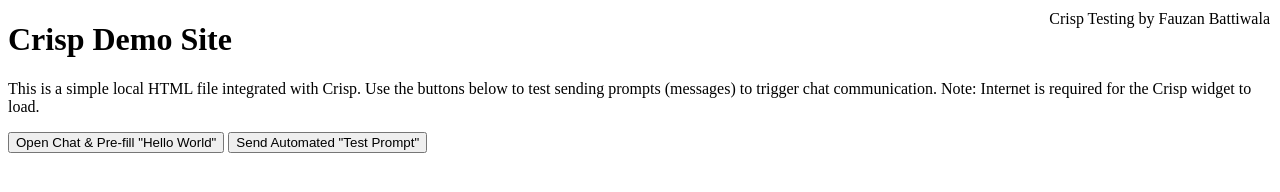
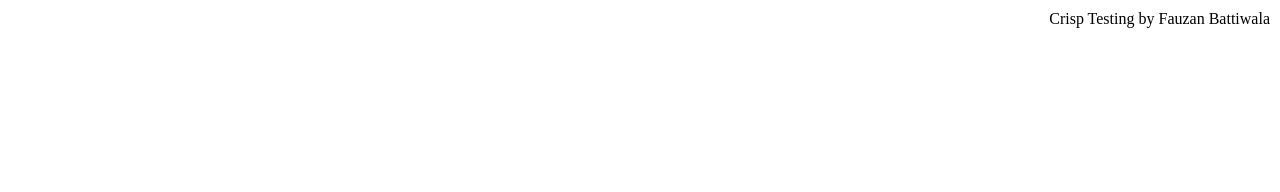
Before and after one commit to FauzanBattiwala/Crisp-Demo, a plain HTML site: page index.html in a window 1280 px wide. Drawn offline with Linux system fonts and the light colour scheme.

Commit message:
Update index.html

```diff
--- a/index.html
+++ b/index.html
@@ -1,4 +1,3 @@
-<!DOCTYPE html>
 <html lang="en">
 <head>
 <meta charset="UTF-8">
@@ -26,7 +25,6 @@
 color: black; /* Default color; change if needed */
 animation: blink 1s infinite; /* Blinking animation: 1s duration, infinite loop */
 }
-
 @keyframes blink {
 0% { opacity: 1; }
 50% { opacity: 0; }
@@ -37,43 +35,3 @@
 <body>
 <!-- Blinking text element -->
 <div class="blinking-text">Crisp Testing by Fauzan Battiwala</div>
-
-  <h1>Crisp Demo Site</h1>
-  <p>This is a simple local HTML file integrated with Crisp. Use the buttons below to test sending prompts (messages) to trigger chat communication. Note: Internet is required for the Crisp widget to load.</p>
-
-  <!-- Button to open chat and pre-fill a message -->
-  <button onclick="openAndPrefillChat()">Open Chat & Pre-fill "Hello World"</button>
-
-  <!-- Button to send an automated message -->
-  <button onclick="sendAutomatedMessage()">Send Automated "Test Prompt"</button>
-
-  <script>
-    // Wait for Crisp to load (optional, but ensures reliability)
-    document.addEventListener('DOMContentLoaded', function() {
-      if (window.$crisp) {
-        $crisp.push(['safe', true]); // Enable safe mode to avoid errors
-      }
-    });
-
-    // Function to open chat and pre-fill a message
-    function openAndPrefillChat() {
-      if (window.$crisp) {
-        $crisp.push(['set', 'message:text', ['Hello World from local HTML!']]); // Pre-fill text
-        $crisp.push(['do', 'chat:open']); // Open the chat widget
-      } else {
-        alert('Crisp not loaded yet. Refresh and try again.');
-      }
-    }
-
-    // Function to send an automated message (triggers as visitor)
-    function sendAutomatedMessage() {
-      if (window.$crisp) {
-        $crisp.push(['do', 'message:send', ['text', 'Test prompt sent from local HTML!']]); // Send text message
-        $crisp.push(['do', 'chat:open']); // Open chat to show the sent message
-      } else {
-        alert('Crisp not loaded yet. Refresh and try again.');
-      }
-    }
-  </script>
-</body>
-</html>
```
Lines whose indentation alone changed are shown as unchanged.
